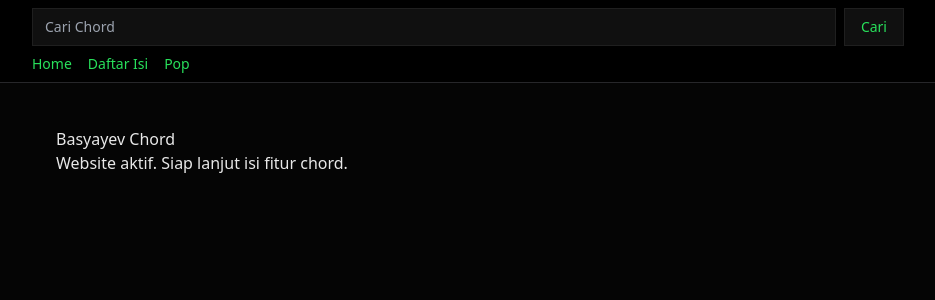
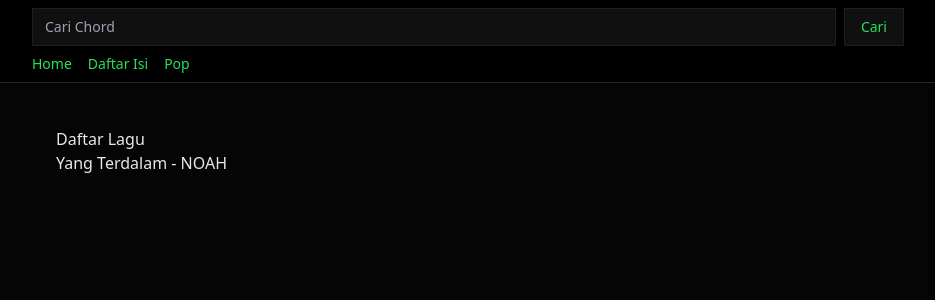
Before and after one commit to basyayev122/Chordhub, a Next.js app: page / in a window 1280 px wide. Shown: the top 300 px of the page, without its empty margins (172-1107 px from the left). Built offline with nearby package versions, Linux system fonts and the light colour scheme.

Commit message:
Update page.tsx

```diff
--- a/app/page.tsx
+++ b/app/page.tsx
@@ -1,8 +1,16 @@
+import songs from "../data/songs.json";
+
 export default function Home() {
   return (
     <main style={{ padding: 24 }}>
-      <h1>Basyayev Chord</h1>
-      <p>Website aktif. Siap lanjut isi fitur chord.</p>
+      <h1>Daftar Lagu</h1>
+      <ul>
+        {songs.map((song) => (
+          <li key={song.id}>
+            {song.title} - {song.artist}
+          </li>
+        ))}
+      </ul>
     </main>
   );
 }
```
